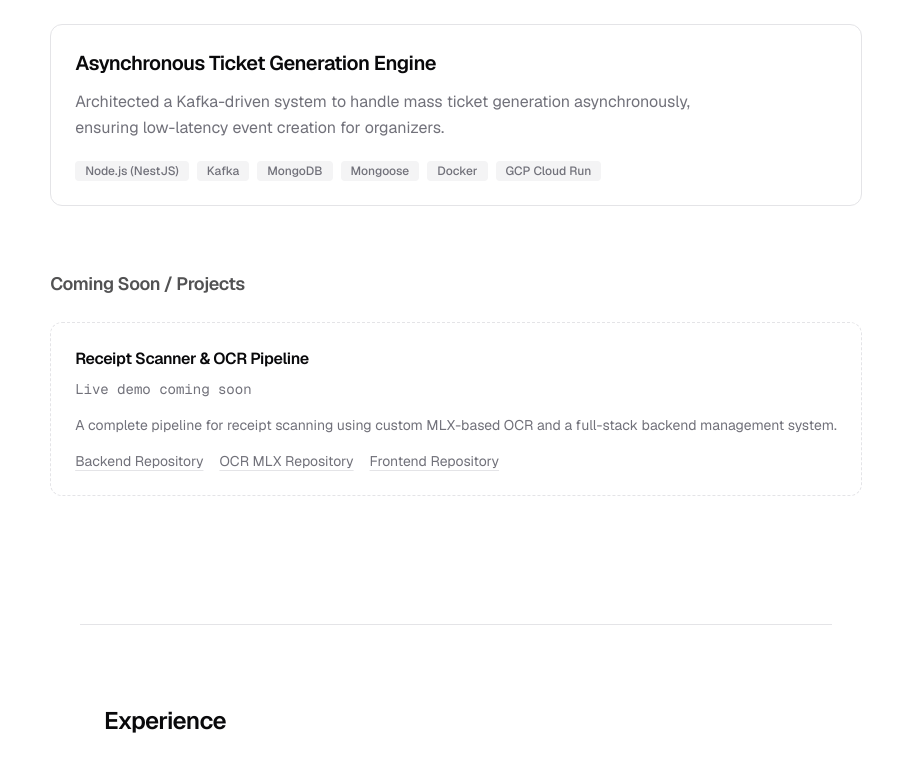
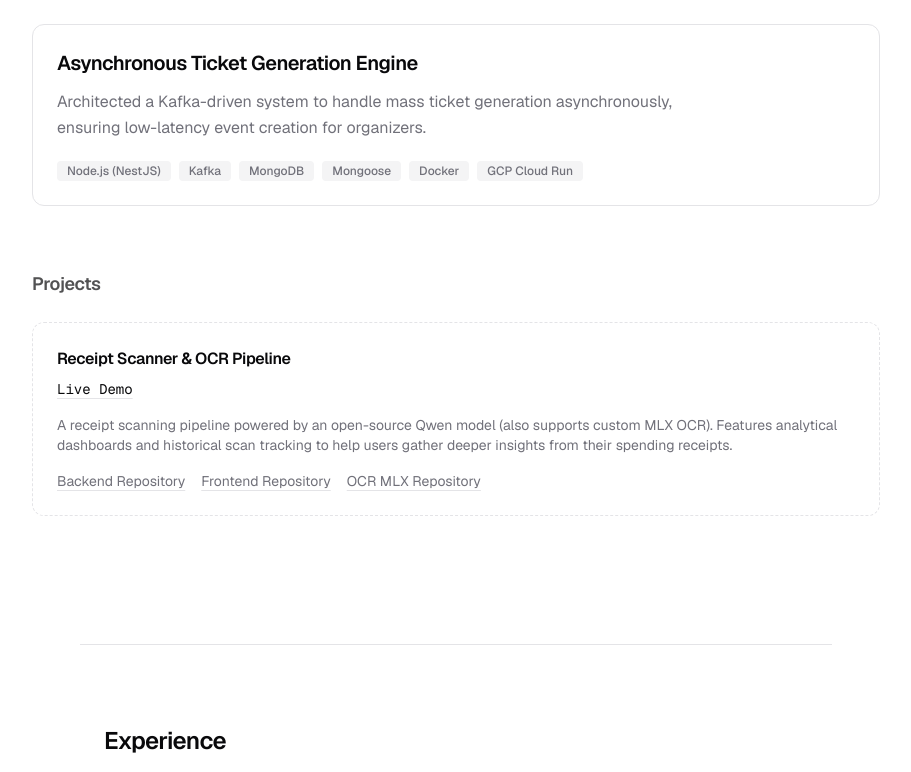
Before and after one commit to ridwanrais/portfolio-fe, a Next.js app: page / in a window 1280 px wide. Shown: the part 1409-2181 px from the top of the page, without its empty margins (184-1095 px from the left). Built offline with nearby package versions, Linux system fonts and the light colour scheme.

Commit message:
feat: update project section with live demo link and expanded description for Receipt Scanner

```diff
--- a/src/components/sections/CaseStudies.tsx
+++ b/src/components/sections/CaseStudies.tsx
@@ -35,21 +35,21 @@ export function CaseStudies() {
       </div>
 
       {/* Optional Projects / Coming Soon */}
-      <h3 className="text-lg font-semibold mt-16 mb-6 text-[var(--foreground)] opacity-70">Coming Soon / Projects</h3>
+      <h3 className="text-lg font-semibold mt-16 mb-6 text-[var(--foreground)] opacity-70">Projects</h3>
       <div className="grid grid-cols-1 gap-4">
         <div className="rounded-xl border border-[var(--border)] border-dashed bg-transparent p-6 flex flex-col items-start justify-center">
           <h4 className="font-semibold mb-2">Receipt Scanner & OCR Pipeline</h4>
-          <span className="text-sm font-mono text-[var(--muted-foreground)] mb-4">Live demo coming soon</span>
-          <span className="text-sm text-[var(--muted-foreground)] mb-4">A complete pipeline for receipt scanning using custom MLX-based OCR and a full-stack backend management system.</span>
+          <a href="https://receipt-scanner.ridwan-dev.com" target="_blank" rel="noopener noreferrer" className="text-sm font-mono text-[var(--foreground)] mb-4 hover:text-[var(--primary)] transition-colors underline underline-offset-4 decoration-[var(--border)] hover:decoration-current">Live Demo</a>
+          <span className="text-sm text-[var(--muted-foreground)] mb-4">A receipt scanning pipeline powered by an open-source Qwen model (also supports custom MLX OCR). Features analytical dashboards and historical scan tracking to help users gather deeper insights from their spending receipts.</span>
           <div className="flex flex-wrap gap-4">
             <a href="https://github.com/ridwanrais/receipt-scanner-be" target="_blank" rel="noopener noreferrer" className="text-sm text-[var(--muted-foreground)] hover:text-[var(--foreground)] transition-colors underline underline-offset-4 decoration-[var(--border)] hover:decoration-current">
               Backend Repository
             </a>
+            <a href="https://github.com/ridwanrais/receipt-scanner-app" target="_blank" rel="noopener noreferrer" className="text-sm text-[var(--muted-foreground)] hover:text-[var(--foreground)] transition-colors underline underline-offset-4 decoration-[var(--border)] hover:decoration-current">
+              Frontend Repository
+            </a>
             <a href="https://github.com/ridwanrais/receipt-ocr-mlx" target="_blank" rel="noopener noreferrer" className="text-sm text-[var(--muted-foreground)] hover:text-[var(--foreground)] transition-colors underline underline-offset-4 decoration-[var(--border)] hover:decoration-current">
               OCR MLX Repository
-            </a>
-            <a href="https://github.com/ridwanrais/receipt-scanner-app" target="_blank" rel="noopener noreferrer" className="text-sm text-[var(--muted-foreground)] hover:text-[var(--foreground)] transition-colors underline underline-offset-4 decoration-[var(--border)] hover:decoration-current">
-              Frontend Repository
             </a>
           </div>
         </div>
```
